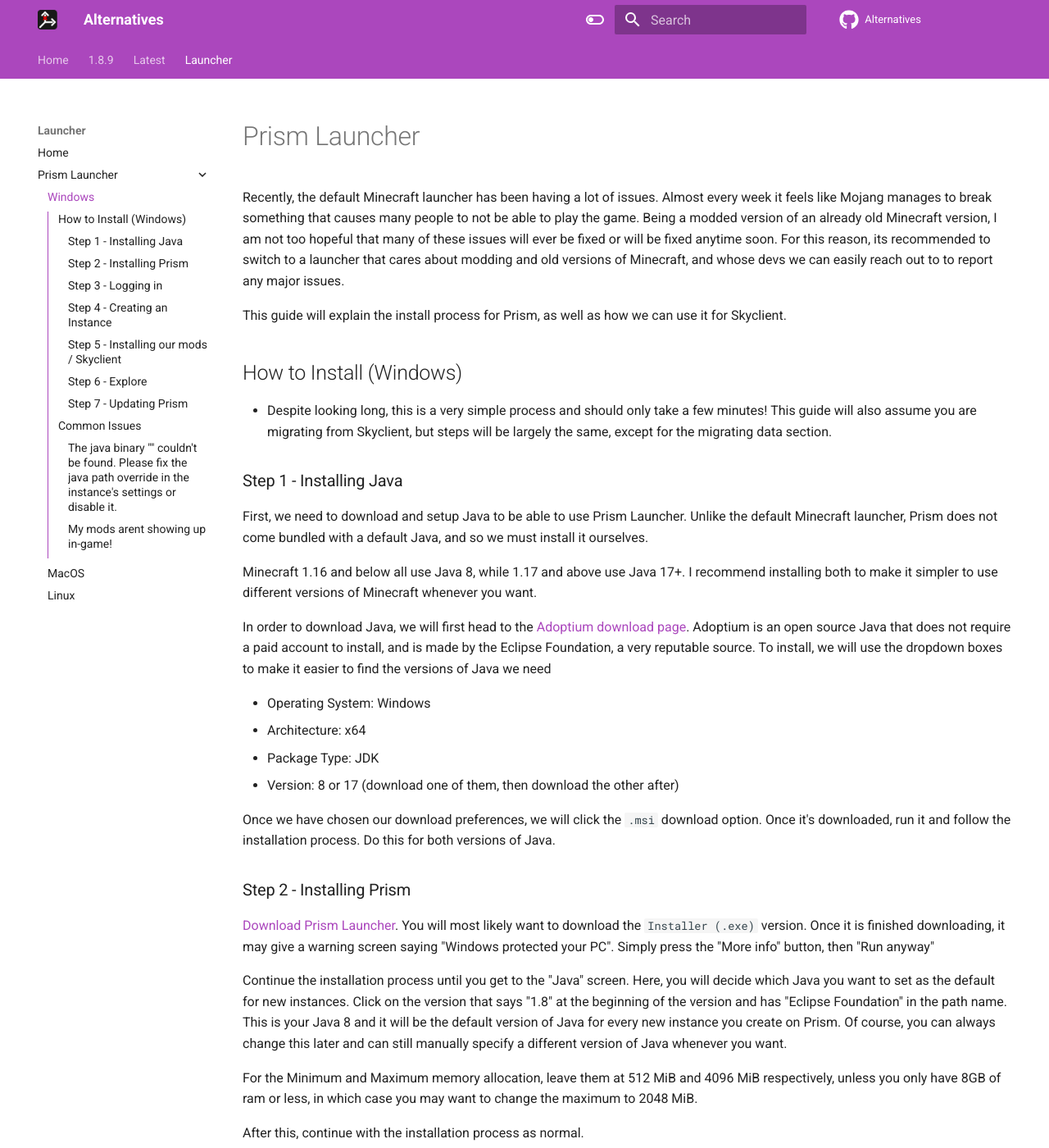
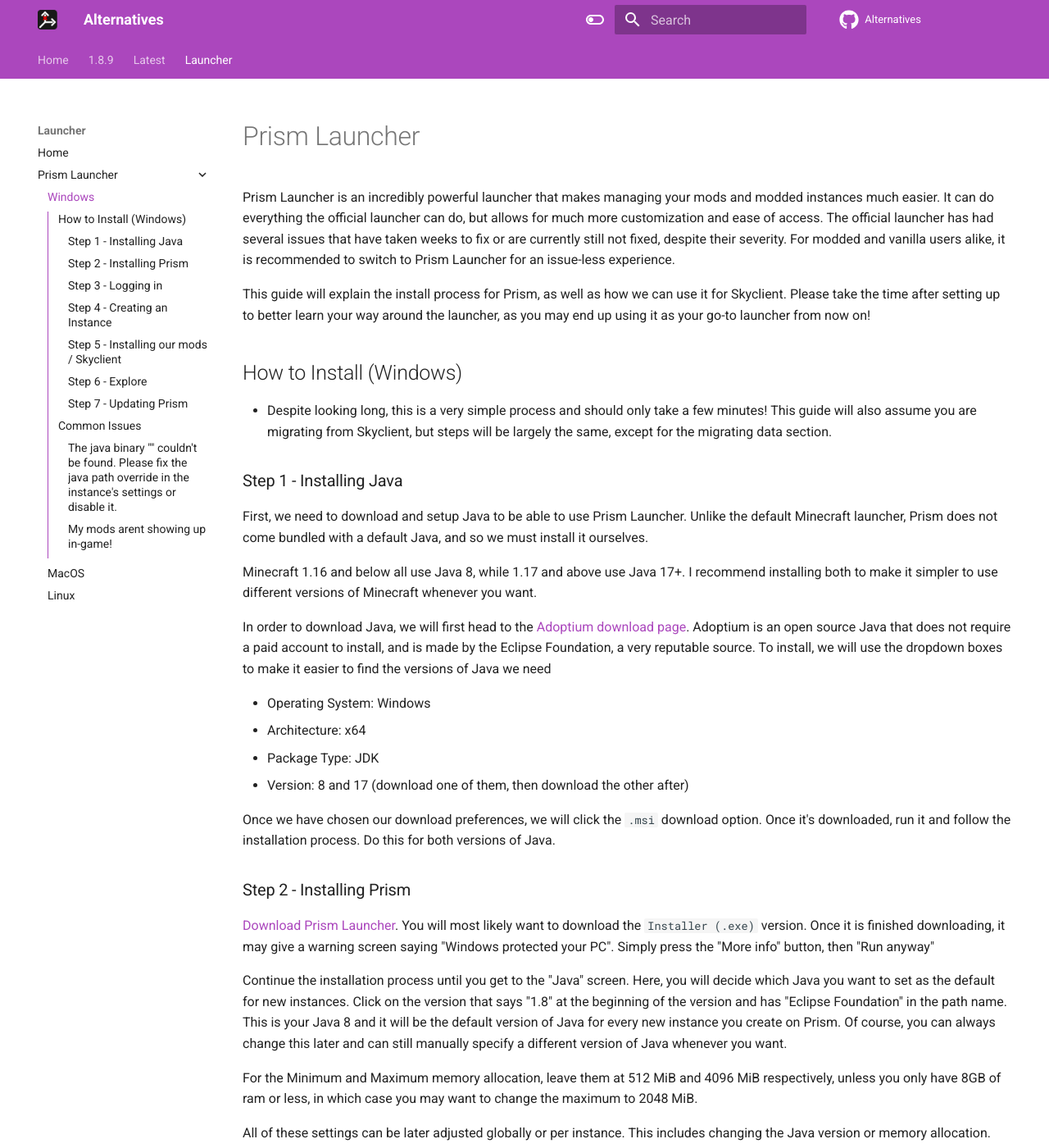
Before and after one commit to MicrocontrollersDev/Alternatives, an MkDocs documentation site: the page built from docs/launcher/prism_win.md, in a window 1280 px wide and 1400 px high. Shown: the whole window at 82% size. Built offline with MkDocs 1.6.1 and Material for MkDocs 9.7.7, drawn with Linux system fonts in a browser that asks for light colours; comment, search, counter and statistics services are not loaded; some of the changed text lies outside the part shown.

Commit message:
improve prism guides a bit

```diff
--- a/docs/launcher/prism_win.md
+++ b/docs/launcher/prism_win.md
@@ -1,8 +1,8 @@
 # Prism Launcher
 
-Recently, the default Minecraft launcher has been having a lot of issues. Almost every week it feels like Mojang manages to break something that causes many people to not be able to play the game. Being a modded version of an already old Minecraft version, I am not too hopeful that many of these issues will ever be fixed or will be fixed anytime soon. For this reason, its recommended to switch to a launcher that cares about modding and old versions of Minecraft, and whose devs we can easily reach out to to report any major issues.
+Prism Launcher is an incredibly powerful launcher that makes managing your mods and modded instances much easier. It can do everything the official launcher can do, but allows for much more customization and ease of access. The official launcher has had several issues that have taken weeks to fix or are currently still not fixed, despite their severity. For modded and vanilla users alike, it is recommended to switch to Prism Launcher for an issue-less experience.
 
-This guide will explain the install process for Prism, as well as how we can use it for Skyclient.
+This guide will explain the install process for Prism, as well as how we can use it for Skyclient. Please take the time after setting up to better learn your way around the launcher, as you may end up using it as your go-to launcher from now on!
 
 ## How to Install (Windows)
 
@@ -19,7 +19,7 @@
 - Operating System: Windows
 - Architecture: x64
 - Package Type: JDK
-- Version: 8 or 17 (download one of them, then download the other after)
+- Version: 8 and 17 (download one of them, then download the other after)
 
 Once we have chosen our download preferences, we will click the `.msi` download option. Once it's downloaded, run it and follow the installation process. Do this for both versions of Java.
 
@@ -30,6 +30,8 @@
 Continue the installation process until you get to the "Java" screen. Here, you will decide which Java you want to set as the default for new instances. Click on the version that says "1.8" at the beginning of the version and has "Eclipse Foundation" in the path name. This is your Java 8 and it will be the default version of Java for every new instance you create on Prism. Of course, you can always change this later and can still manually specify a different version of Java whenever you want.
 
 For the Minimum and Maximum memory allocation, leave them at 512 MiB and 4096 MiB respectively, unless you only have 8GB of ram or less, in which case you may want to change the maximum to 2048 MiB.
+
+All of these settings can be later adjusted globally or per instance. This includes changing the Java version or memory allocation. See the global settings button on the main page or in instance settings once you've completed this guide.
 
 After this, continue with the installation process as normal.
 
@@ -49,13 +51,13 @@
 
 ### Step 5 - Installing our mods / Skyclient
 
-Now that we've installed Forge 1.8.9, we need to move all our mods to the new Prism Launcher folder. To do that, we'll right click our new instance and press `Edit`. Now, we'll go to the `Mods` tab. On the bottom right, there will be a button called `View Folder`. Click on this and you should be redirected to a File Explorer tab. Now, open a new File Explorer by either pressing `Win + E` on your keyboard or right clicking the file explorer icon and pressing "File Explorer". Navigate to your old .minecraft folder, which is `C:\Users\USER\AppData\Roaming\.minecraft` (change USER to your computer's name, or if you don't know it, press the `Windows` key and `r` at the same time to open up Run, and type `%appdata%` to open your Roaming folder, then the `.minecraft` file). Then open the `skyclient` file if you are using Skyclient. Simply move everything in the skyclient folder into the Prism Launcher .minecraft folder that you opened earlier. Once this is done, you should be able to see all your mods in the Mods tab, and can launch the instance.
+Now that we've installed Forge 1.8.9, we need to move all our mods to the new Prism Launcher folder. To do that, we'll right click our new instance and press `Edit`. Now, we'll go to the `Mods` tab. On the bottom right, there will be a button called `View Folder`. Click on this and you should be redirected to a File Explorer tab. Now, open a new File Explorer by either pressing `Win + E` on your keyboard or right clicking the file explorer icon and pressing "File Explorer". Navigate to your old .minecraft folder, which is `C:\Users\USER\AppData\Roaming\.minecraft` (change USER to your computer's name, or if you don't know it, press the `Windows` key and `r` at the same time to open up Run, and type `%appdata%` to open your Roaming folder, then the `.minecraft` file). Then open the `skyclient` file if you are using Skyclient. Simply move everything in this folder into the Prism Launcher .minecraft folder that you opened earlier. Once this is done, you should be able to see all your mods in the Mods tab, and can launch the instance.
 
 [A quick video guide explaining this process can be found here.](https://youtu.be/DEGaD-_HFCE)
 
 ### Step 6 - Explore
 
-Prism Launcher has a lot of things to offer, such as themes if you don't like the look of it, as well as a lot of options for your instances, including the ability to see all your mods, resource packs, and worlds in the launcher before launching. You can use these menus to install mods and resource packs, and even update mods if they are hosted on Modrinth or CurseForge!
+Prism Launcher has a lot of things to offer, such as themes if you don't like the look of it, as well as a lot of options for your instances, including the ability to see all your mods, resource packs, and worlds in the launcher before launching. You can use these menus to install mods and resource packs, and even update mods if they are hosted on Modrinth or CurseForge! Please take the time to actually learn how the launcher works and experiment with it! Prism is an incredibly powerful launcher and it's important to know exactly what you can do with it!
 
 You can find a list of Prism themes and how to install them on [their website](https://prismlauncher.org/wiki/getting-started/change-themes).
 
```
Also changed, not shown: docs/launcher/prism_gnu.md (+7 -5 lines), docs/launcher/prism_mac.md (+7 -5 lines).
